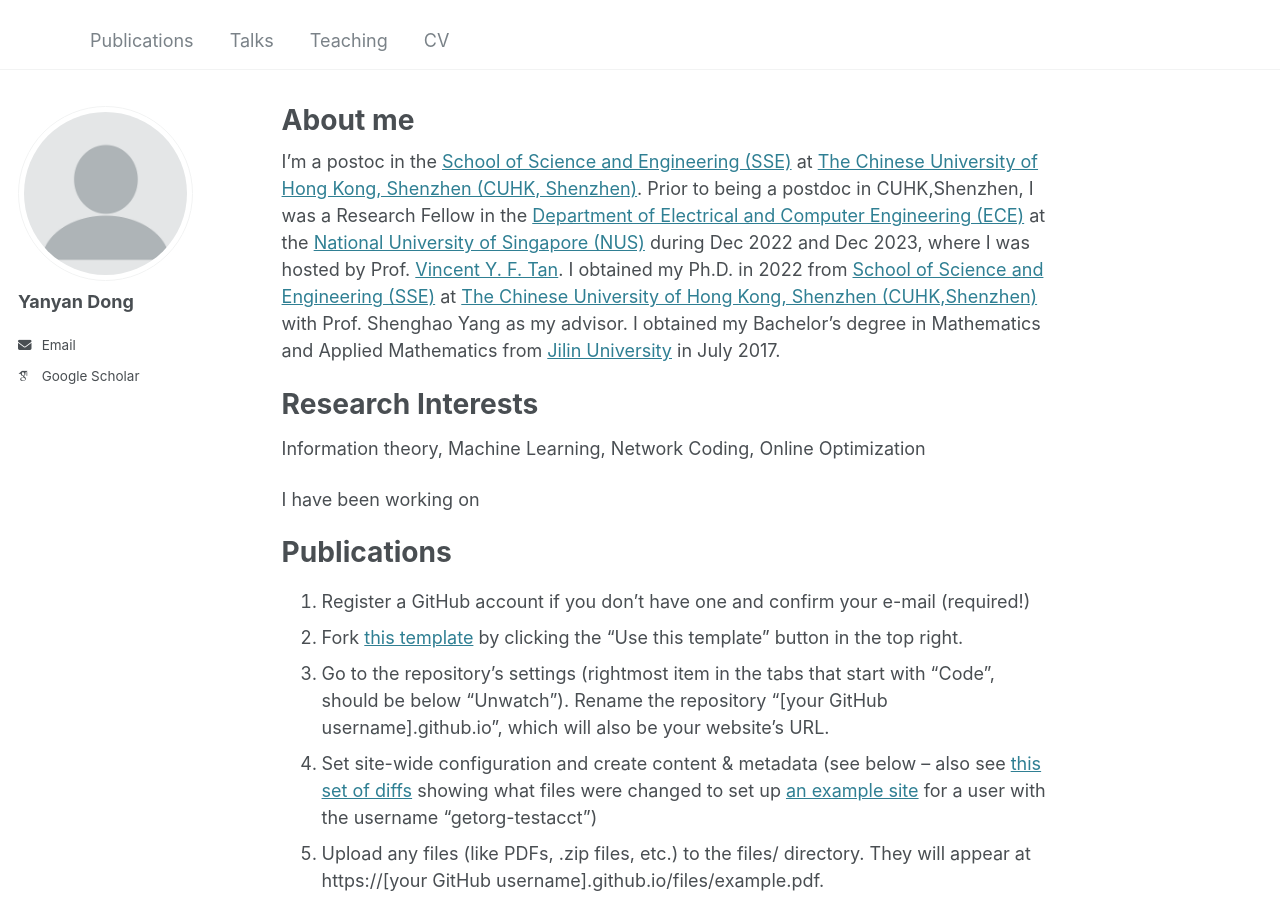
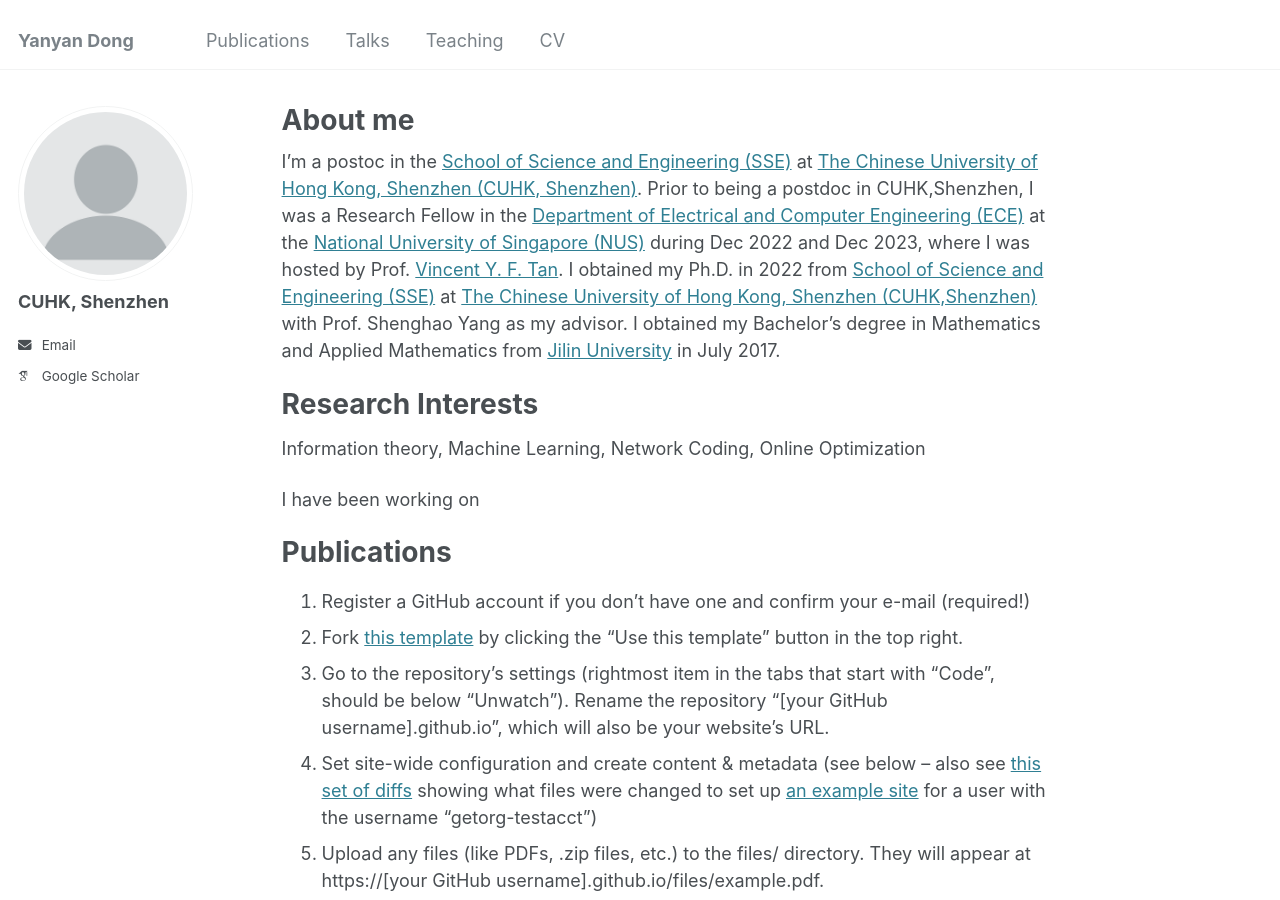
Before and after one commit to yan-yanDong/yydong, a Jekyll site: the page built from _pages/about.md, in a window 1280 px wide and 900 px high. Built offline with Jekyll 4.4.1, drawn with Linux system fonts in a browser that asks for light colours; some web fonts are replaced.

Commit message:
Update _config.yml

```diff
--- a/_config.yml
+++ b/_config.yml
@@ -8,7 +8,7 @@
 
 # Basic Site Settings
 locale                   : "en-US"
-title                    : " "
+title                    : "Yanyan Dong"
 title_separator          : "-"
 name                     : &name "Your Name"
 description              : &description "personal description"
@@ -22,7 +22,7 @@ repository               : "academicpages/academicpages.github.io"
 author:
   # Biographic information
   avatar           : "profile.png"
-  name             : "Yanyan Dong"
+  name             : "CUHK, Shenzhen"
   pronouns         : # example: "she/her"
   bio              : " " #Short biography for the left-hand sideba
   # location         : "Earth"
```
